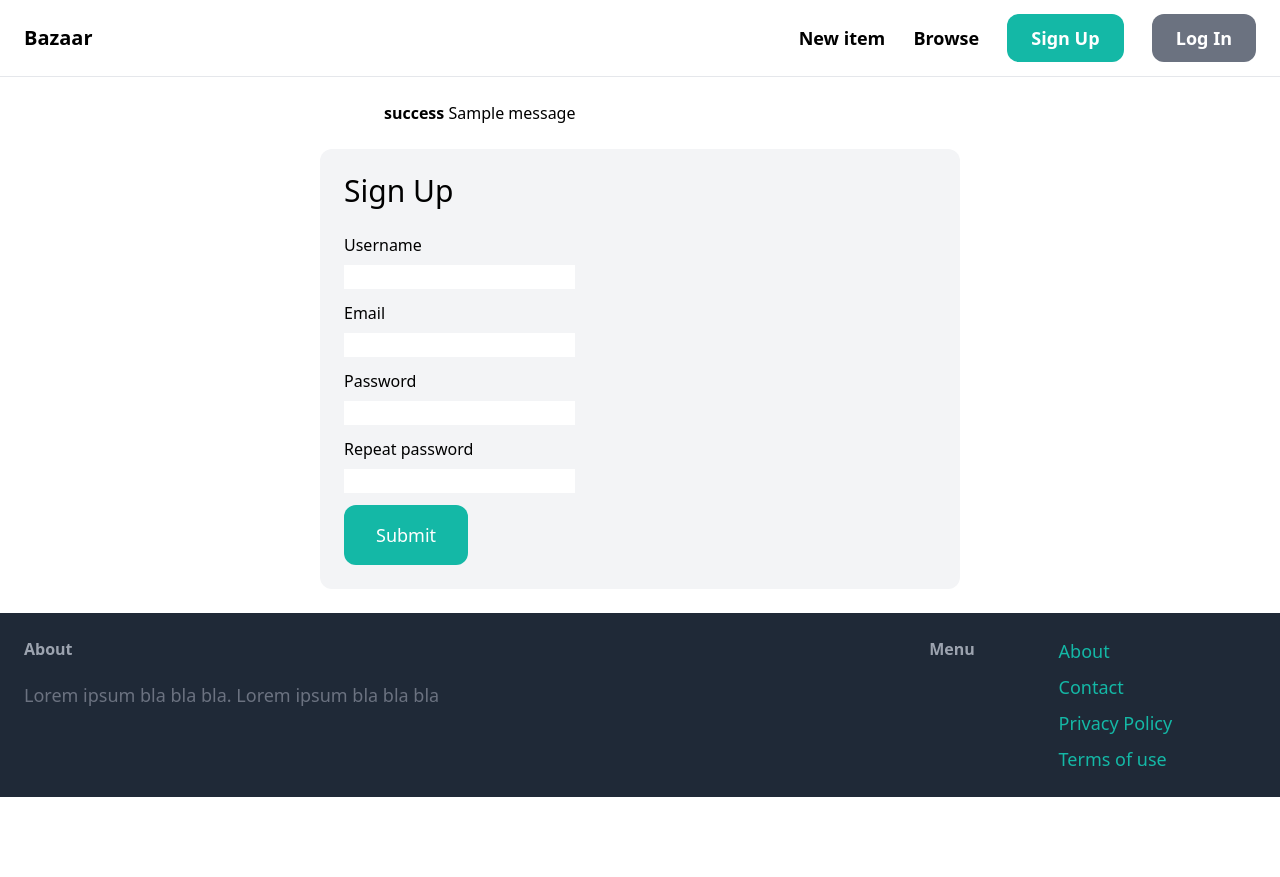
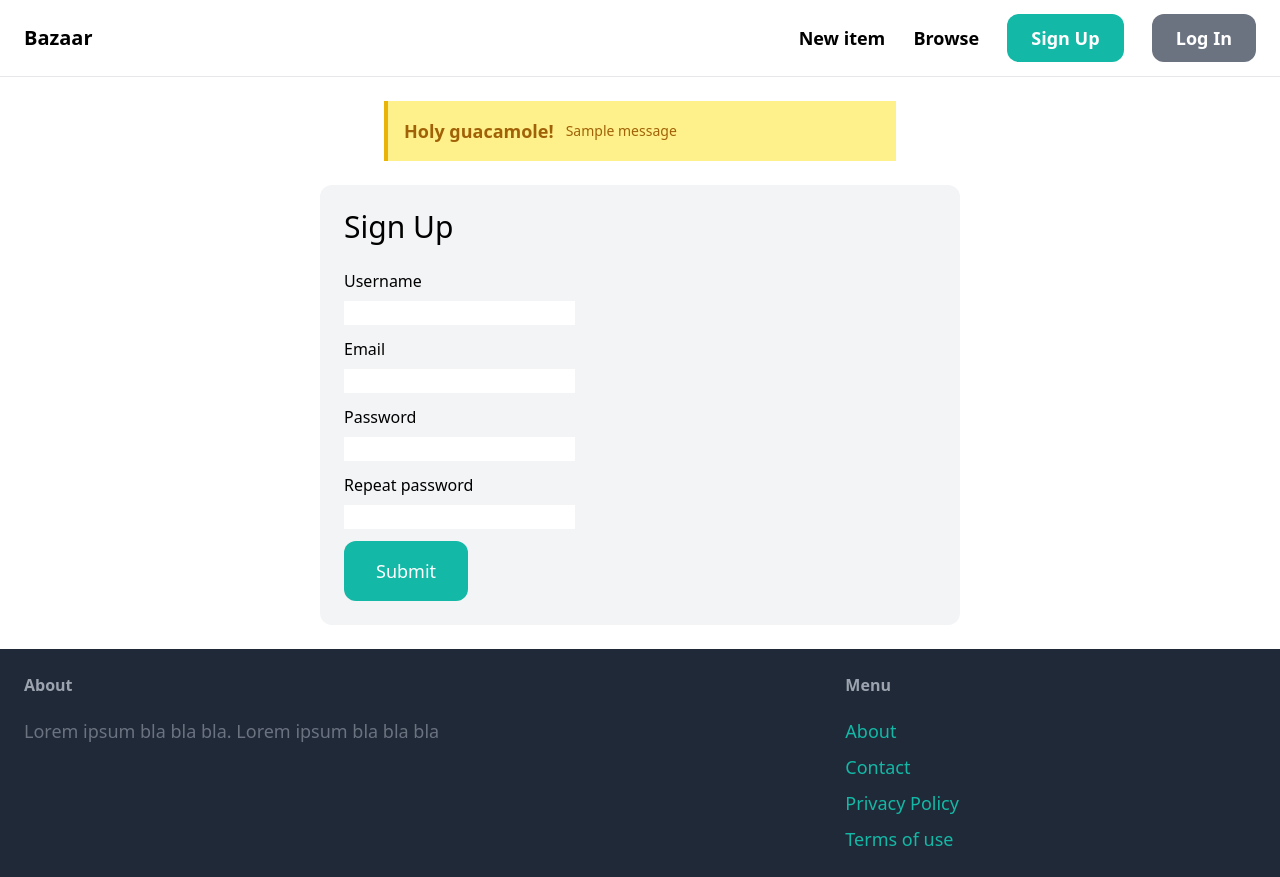
Before and after one commit to Eamateli/Online_Marketplace, a Django app: template core/templates/core/signup.html in a window 1280 px wide. Before the commit the page ends 797 px from the top, so only its background shows below. Run offline with Django 3.2, Linux system fonts and the light colour scheme; the template is opened without the code that fills it, so the values that code supplies are empty, except form fields; one stand-in notice (Sample message) is shown; form fields are guessed from the names that the template uses; some libraries are stand-ins or nearby versions.

Commit message:
Login, logout, signup: Adding tailwindcss style

```diff
--- a/core/templates/core/base.html
+++ b/core/templates/core/base.html
@@ -6,8 +6,6 @@
   <meta charset="utf-8">
   <meta name="viewport" content="width=device-width, initial-scale=1">
   <script src="https://cdn.tailwindcss.com"></script>
-  <script src="https://cdn.jsdelivr.net/npm/@popperjs/core@2.11.8/dist/umd/popper.min.js" integrity="sha384-I7E8VVD/ismYTF4hNIPjVp/Zjvgyol6VFvRkX/vR+Vc4jQkC+hVqc2pM8ODewa9r" crossorigin="anonymous"></script>
-  <script src="https://cdn.jsdelivr.net/npm/bootstrap@5.3.2/dist/js/bootstrap.min.js" integrity="sha384-BBtl+eGJRgqQAUMxJ7pMwbEyER4l1g+O15P+16Ep7Q9Q+zqX6gSbd85u4mG4QzX+" crossorigin="anonymous"></script>
   <link rel="stylesheet" href="https://cdn.lineicons.com/3.0/lineicons.css">
   <script src="https://code.iconify.design/1/1.0.7/iconify.min.js"></script>
 
@@ -15,7 +13,7 @@
 
 </head>
 
-<body>
+<body class="font-sans antialiased">
   <nav class="py-6 px-6 flex justify-between items-center border-b border-gray-200">
     <a href="/" class="text-xl font-semibold">Bazaar</a>
     <div class="space-x-6">
@@ -36,9 +34,11 @@
   {% if messages %}
     <div class="mt-6 mx-auto max-w-lg">
       {% for message in messages %}
-            <div class="alert alert-warning alert-dismissible fade show" role="alert">
-                <strong>{{ message.tags }}</strong> {{ message }}
-                <button type="button" class="btn-close" data-bs-dismiss="alert" aria-label="Close"></button>
+        <div class="bg-yellow-200 border-l-4 border-yellow-500 text-yellow-700 p-4 mb-4">
+          <div class="flex items-center">
+            <div class="text-lg font-bold mr-3">Holy guacamole!</div>
+            <div class="text-sm">{{ message }}</div>
+          </div>
         </div>
       {% endfor %}
     </div>
@@ -47,28 +47,21 @@
   {% block content %}
 
   {% endblock %}
-  </div>
 
   <footer class="py-6 px-6 flex justify-between bg-gray-800">
     <div class="w-2/3 pr-10">
         <h3 class="mb-5 font-semibold text-gray-400">About</h3>
-
         <p class="text-lg text-gray-500">Lorem ipsum bla bla bla. Lorem ipsum bla bla bla </p>
-
-    </div class="w-1-3">
+    </div>
+    <div class="w-1/3">
         <h3 class="mb-5 font-semibold text-gray-400">Menu</h3>
-
         <ul class="space-y-2">
             <li><a href="#" class="text-lg text-teal-500 hover:text-teal-700">About</a></li>
             <li><a href="{% url 'core:contact' %}" class="text-lg text-teal-500 hover:text-teal-700">Contact</a></li>
             <li><a href="#" class="text-lg text-teal-500 hover:text-teal-700">Privacy Policy</a></li>
             <li><a href="#" class="text-lg text-teal-500 hover:text-teal-700">Terms of use</a></li>
         </ul>
-
-    <div>
-
     </div>
-
   </footer>
 
 </body>
```
Also changed, not shown: db.sqlite3. Lines whose indentation alone changed are shown as unchanged.
